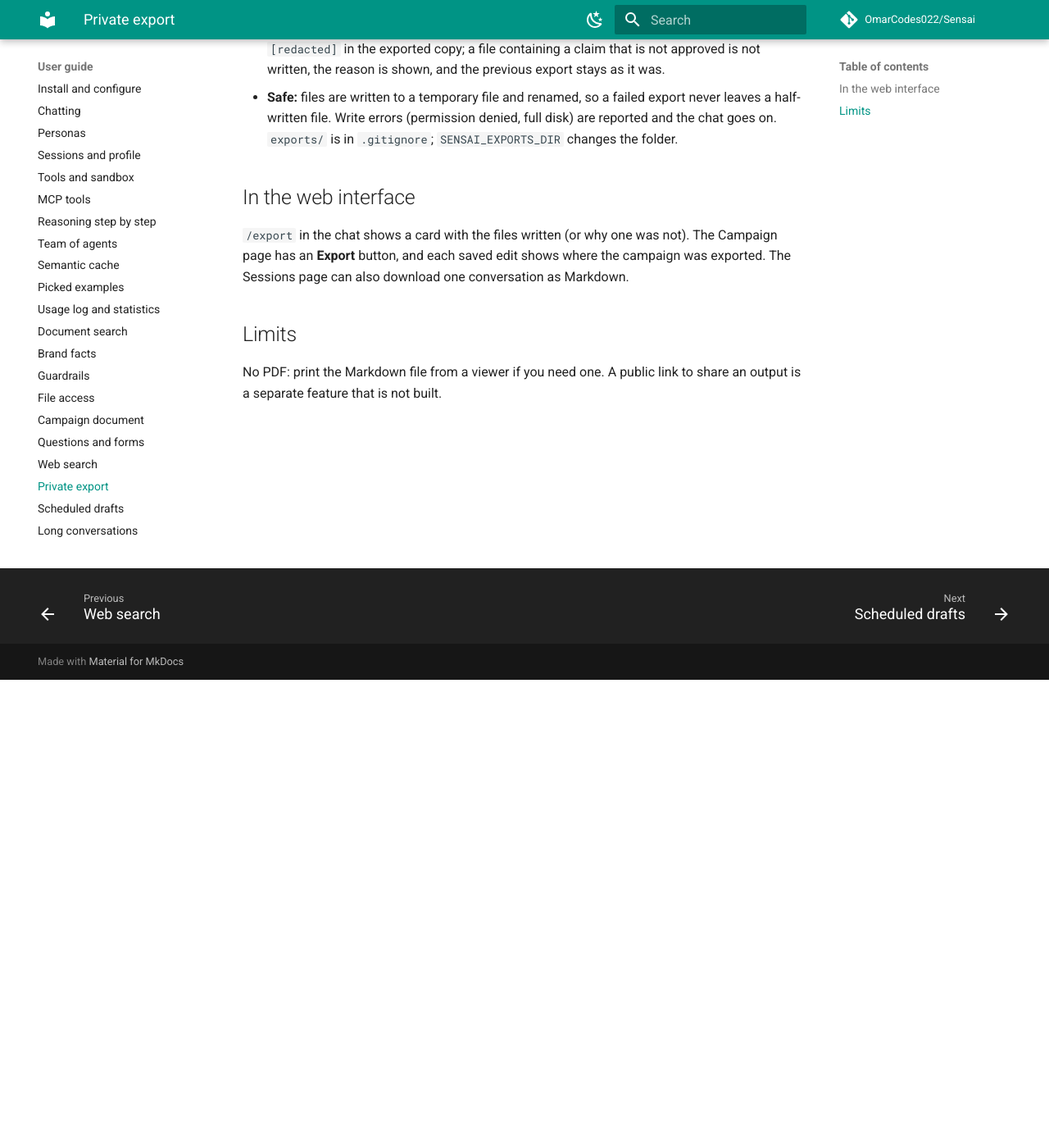
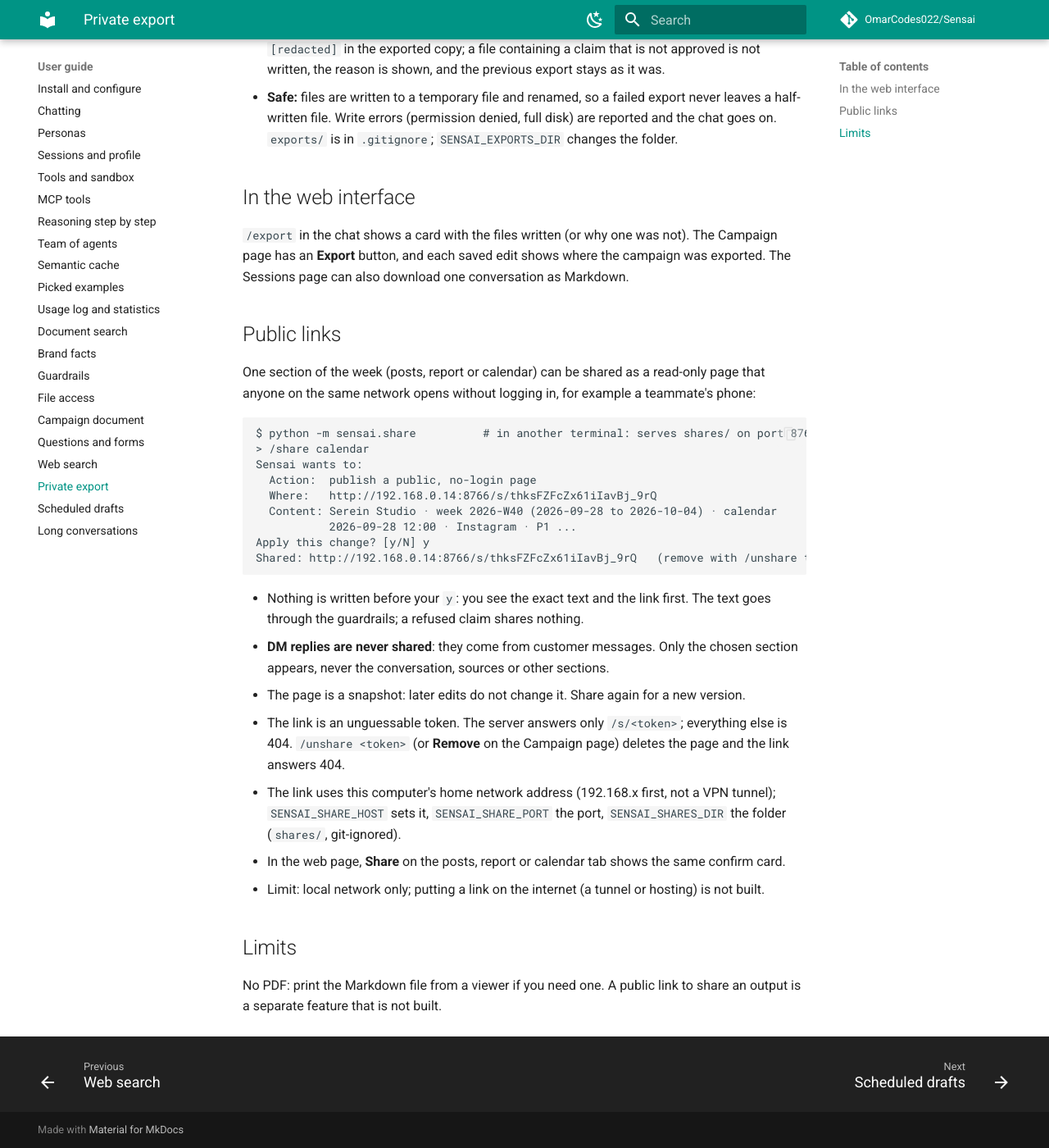
Before and after one commit to OmarCodes022/Sensai, an MkDocs documentation site: the page built from docs/user-guide/export.md, in a window 1280 px wide and 1400 px high, scrolled down 571 px. Shown: the whole window at 82% size. Built offline with MkDocs 1.6.1 and Material for MkDocs 9.7.7, drawn with Linux system fonts in a browser that asks for light colours; comment, search, counter and statistics services are not loaded.

Commit message:
docs: public links in the export guide, README row and web contract
Claude-Session: https://claude.ai/code/session_01Ms8xg11Dg3U67PLKoFhJGg

````diff
--- a/docs/user-guide/export.md
+++ b/docs/user-guide/export.md
@@ -29,6 +29,36 @@ Exported campaign: exports/campaigns/2026-W45.json, exports/campaigns/2026-W45.m
 page has an **Export** button, and each saved edit shows where the campaign was exported.
 The Sessions page can also download one conversation as Markdown.
 
+## Public links
+
+One section of the week (posts, report or calendar) can be shared as a read-only page that anyone on
+the same network opens without logging in, for example a teammate's phone:
+
+```text
+$ python -m sensai.share          # in another terminal: serves shares/ on port 8766
+> /share calendar
+Sensai wants to:
+  Action:  publish a public, no-login page
+  Where:   http://192.168.0.14:8766/s/thksFZFcZx61iIavBj_9rQ
+  Content: Serein Studio · week 2026-W40 (2026-09-28 to 2026-10-04) · calendar
+           2026-09-28 12:00 · Instagram · P1 ...
+Apply this change? [y/N] y
+Shared: http://192.168.0.14:8766/s/thksFZFcZx61iIavBj_9rQ   (remove with /unshare thksFZFcZx61iIavBj_9rQ)
+```
+
+- Nothing is written before your `y`: you see the exact text and the link first. The text goes
+  through the guardrails; a refused claim shares nothing.
+- **DM replies are never shared**: they come from customer messages. Only the chosen section
+  appears, never the conversation, sources or other sections.
+- The page is a snapshot: later edits do not change it. Share again for a new version.
+- The link is an unguessable token. The server answers only `/s/<token>`; everything else is 404.
+  `/unshare <token>` (or **Remove** on the Campaign page) deletes the page and the link answers 404.
+- The link uses this computer's home network address (192.168.x first, not a VPN tunnel);
+  `SENSAI_SHARE_HOST` sets it, `SENSAI_SHARE_PORT` the port, `SENSAI_SHARES_DIR` the folder (`shares/`,
+  git-ignored).
+- In the web page, **Share** on the posts, report or calendar tab shows the same confirm card.
+- Limit: local network only; putting a link on the internet (a tunnel or hosting) is not built.
+
 ## Limits
 
 No PDF: print the Markdown file from a viewer if you need one. A public link to share an
````
Also changed, not shown: README.md (+1 -1 lines), web/web-ui.md (+2 -0 lines).
